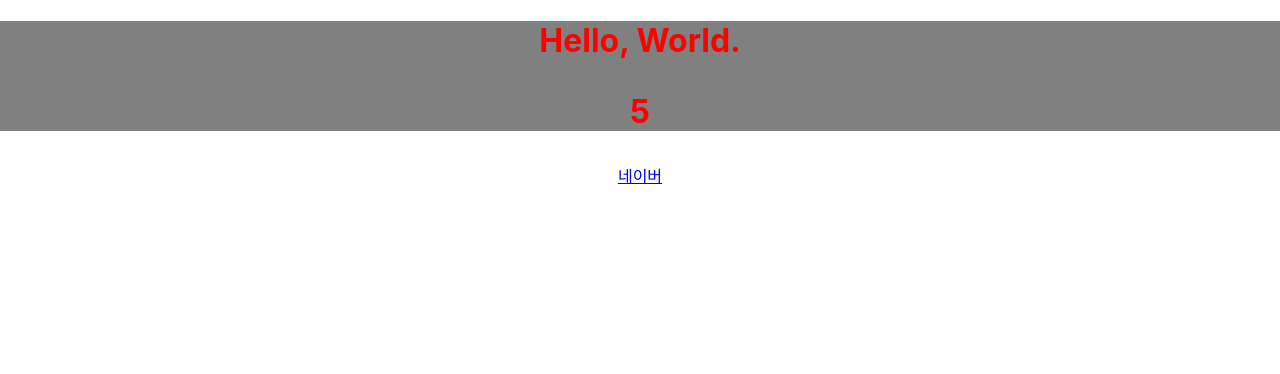
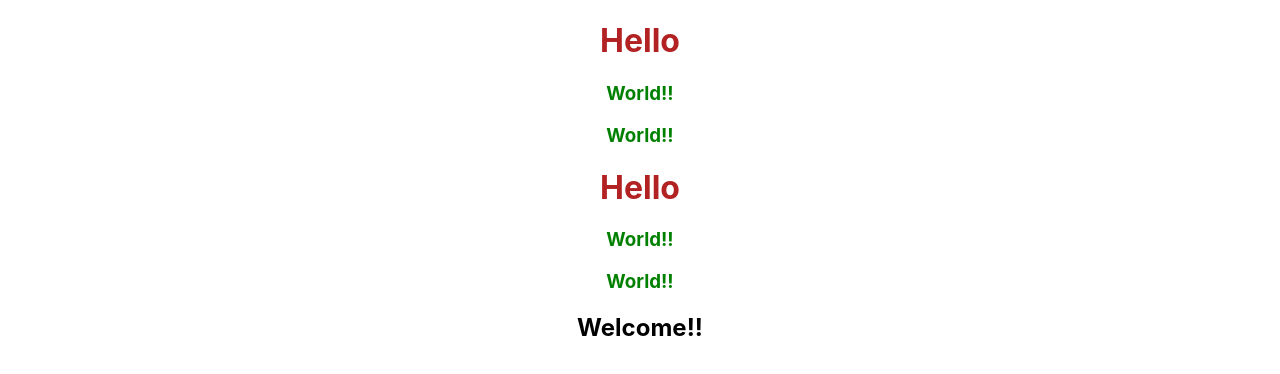
Before and after one commit to cjy324/react_exam, a React (Create React App) app: page / in a window 1280 px wide. Shown: the top 374 px of the page. Built offline with nearby package versions, Linux system fonts and the light colour scheme.

Commit message:
21.06.02 컴포넌트 생성,활용,css적용법

```diff
--- a/src/App.js
+++ b/src/App.js
@@ -1,31 +1,40 @@
 import './App.css';
+import Hello from './component/Hello';
+import Welcome from './component/Welcome';
 
 //함수형 컴포넌트
 //모든 컴포넌트는 대문자로 시작해야 함
 function App() {
 
   //테스트 객체 생성
-  const name = "World";
-  const naver = {
-    name: "네이버",
-    url: "https://naver.com"
-  }
+  // const name = "World";
+  // const naver = {
+  //   name: "네이버",
+  //   url: "https://naver.com"
+  // }
 
   //함수가 리턴하는 것을 JSX라 함(아래 로직)
   //JSX(JacaScript XML)
   //HTML과 유사한 개념
   return (
     <div className="App">
-      <h1
-        style={{
+      {/* 태그안에 스타일을 넣기 위해선 객체로 작성해야 함 */}
+      {/* <h1
+        style={
+          {
           color: "red",
           backgroundColor: "gray"
-        }}
+        }
+      }
       >
         Hello, {name}.
         <p>{2+3}</p>
       </h1>
-      <a href={naver.url} target="_blank">{naver.name}</a>
+      <a href={naver.url} target="_blank">{naver.name}</a> */}
+
+      <Hello />
+      <Hello />
+      <Welcome />
     </div>
   );
 }
--- /dev/null
+++ b/src/component/Hello.js
@@ -0,0 +1,40 @@
+import World from "./World";
+import styles from './Hello.module.css';
+
+
+/* 컴포넌트 생성 1번 방식 */
+// const Hello = function () {
+//   return <p>Hello?????????</p>;
+// };
+
+// export default Hello;
+
+
+
+/* 컴포넌트 생성 2번 방식 */
+// const Hello = () => {
+//   return <p>Hello!!!!!!!!</p>;
+// };
+
+// export default Hello;
+
+
+
+/* 컴포넌트 생성 3번 방식 */
+export default function Hello(){
+  return (
+// CSS 작성법
+// 1. 태그에 style로 인라인으로 바로 작성하는 방법
+// 2. index.css, App.css 처럼 파일을 만들어 작성하는 방법
+// (결국 CSS가 통합되어 버리기 때문에 각 컴포넌트별로 관리가 어렵다(같은 class 이름이면 오버라이딩 되어 버림))
+// 3. App.module.css, Hello.module.css 처럼 각 컴포넌트별 css파일을 만들어 작성하는 방법
+// (2번 방법의 문제점 해결)
+
+    // 이 방법은 css 3번 방법으로 한 것
+    <div className={styles.box}>
+      <h1>Hello</h1>
+      <World />
+      <World />
+    </div>
+  )
+};
--- /dev/null
+++ b/src/component/Hello.module.css
@@ -0,0 +1,3 @@
+.box{
+  color: firebrick;
+}
--- /dev/null
+++ b/src/component/Welcome.js
@@ -0,0 +1,3 @@
+export default function Welcome(){
+  return <h2>Welcome!!</h2>
+};
--- /dev/null
+++ b/src/component/World.js
@@ -0,0 +1,9 @@
+import styles from './World.module.css';
+
+export default function World(){
+  return (
+    <div className={styles.box}>
+      <h3>World!!</h3>
+    </div>
+    )
+};
--- /dev/null
+++ b/src/component/World.module.css
@@ -0,0 +1,3 @@
+.box{
+  color: green;
+}
```
